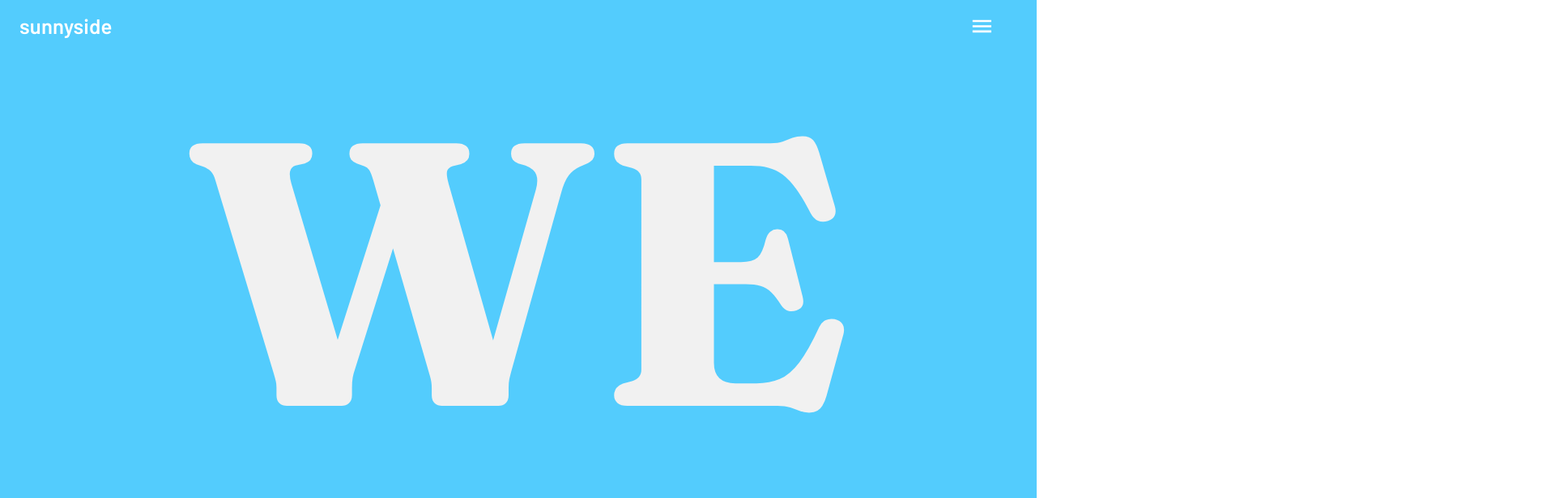
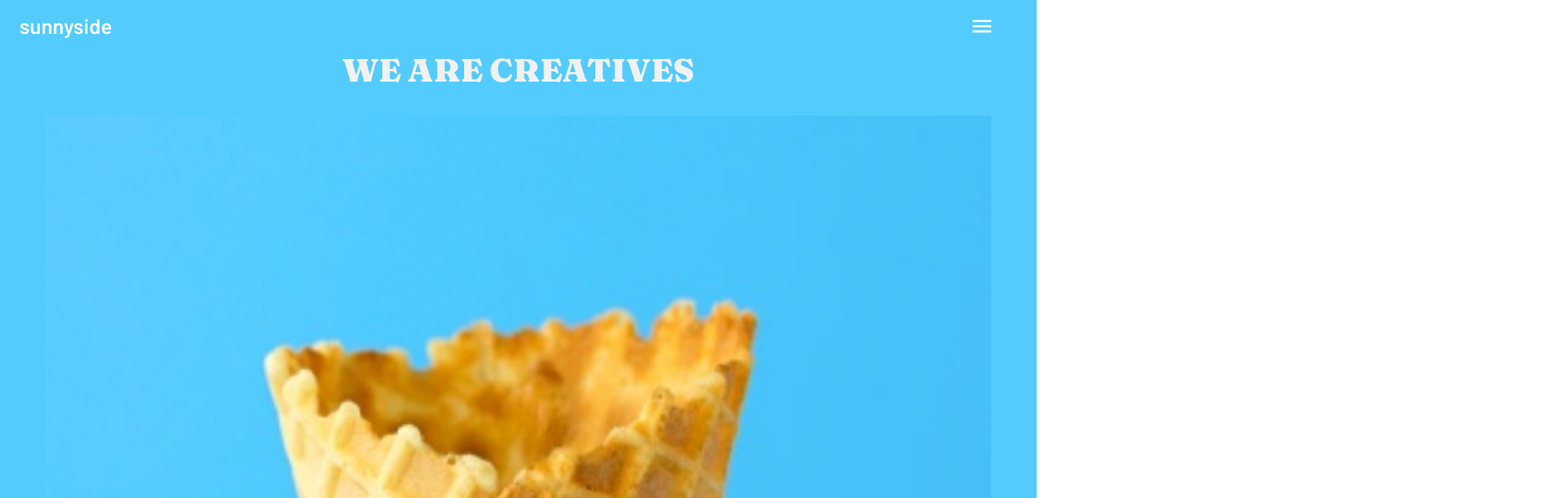
Before and after one commit to chukalicious/mui, a React (Create React App) app in the folder mui/: page / in a window 1280 px wide. Shown: the top 616 px of the page at 81% size, 1920 px wide, since content can reach past the window. Built offline with nearby package versions, Linux system fonts and the light colour scheme.

Commit message:
fixed typos in the MainTheme.js

```diff
--- a/mui/src/styles/MainTheme.js
+++ b/mui/src/styles/MainTheme.js
@@ -24,8 +24,8 @@ export const mainTheme = createTheme({
     fontWeightRegular: 600,
     h1: {
       fontFamily: "Fraunces",
-      fontSize: "29rem",
-      fontWeight: 80,
+      fontSize: "2.5rem",
+      fontWeight: 800,
     },
     body1: {
       fontFamily: "Barlow",
```
